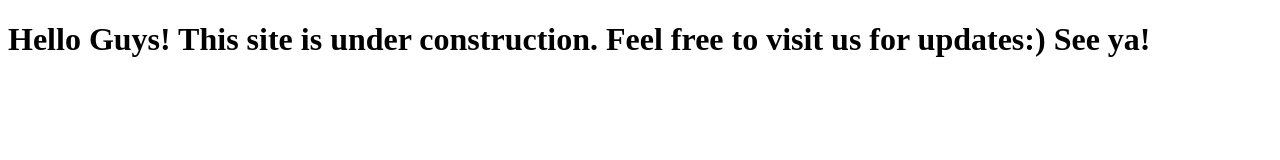
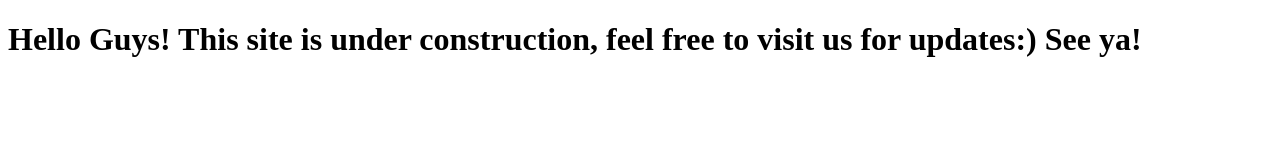
Before and after one commit to victoriabo/victoriabo.github.io, a plain HTML site: page index.html in a window 1280 px wide. Drawn offline with Linux system fonts and the light colour scheme.

Commit message:
Update index.html

```diff
--- a/index.html
+++ b/index.html
@@ -4,6 +4,6 @@
 <title>Hello Victoria!</title>
 </head>
 <body>
-<h1>Hello Guys! This site is under construction. Feel free to visit us for updates:) See ya! </h1>
+<h1>Hello Guys! This site is under construction, feel free to visit us for updates:) See ya! </h1>
 </body>
 </html>
```
